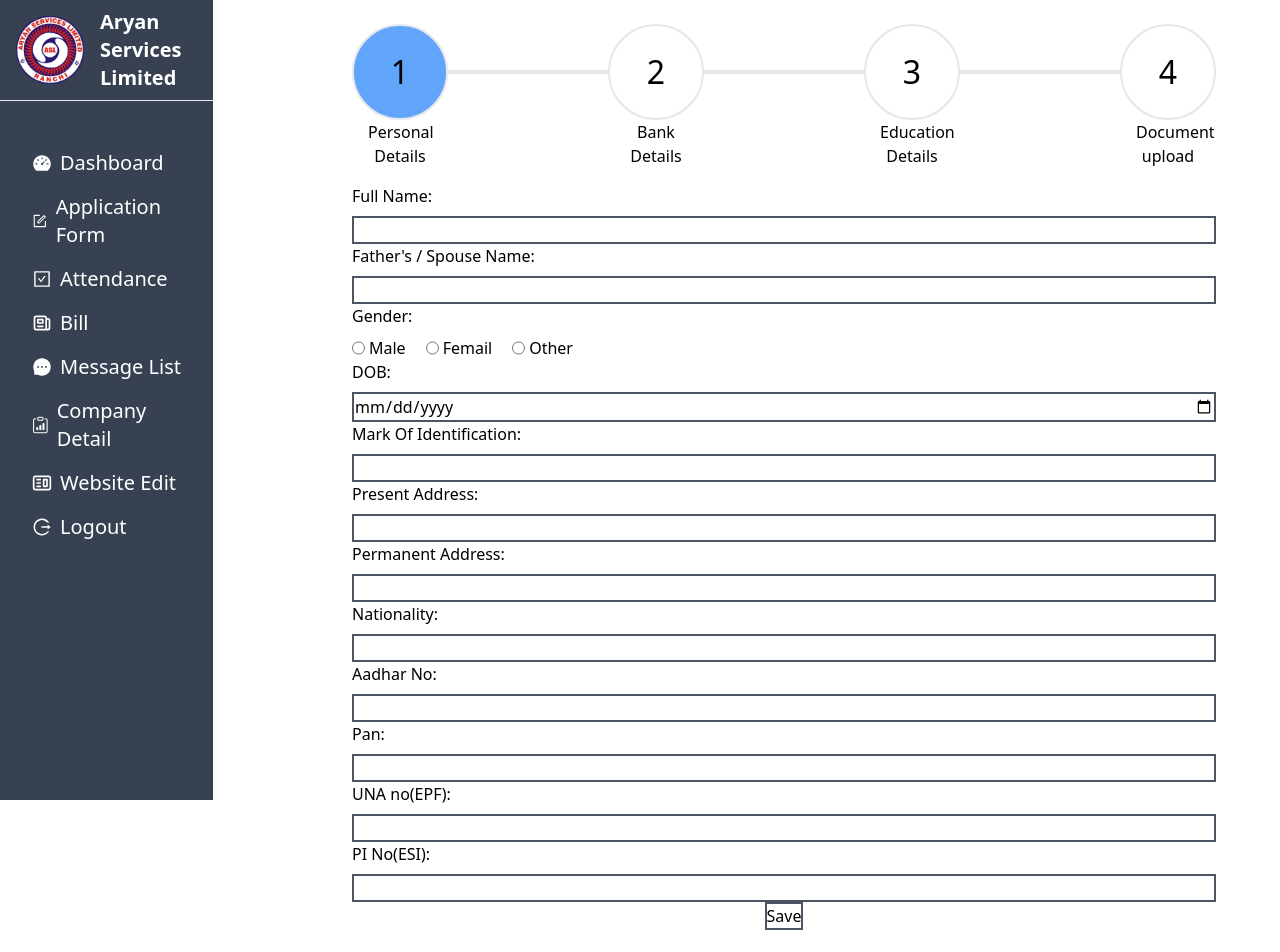
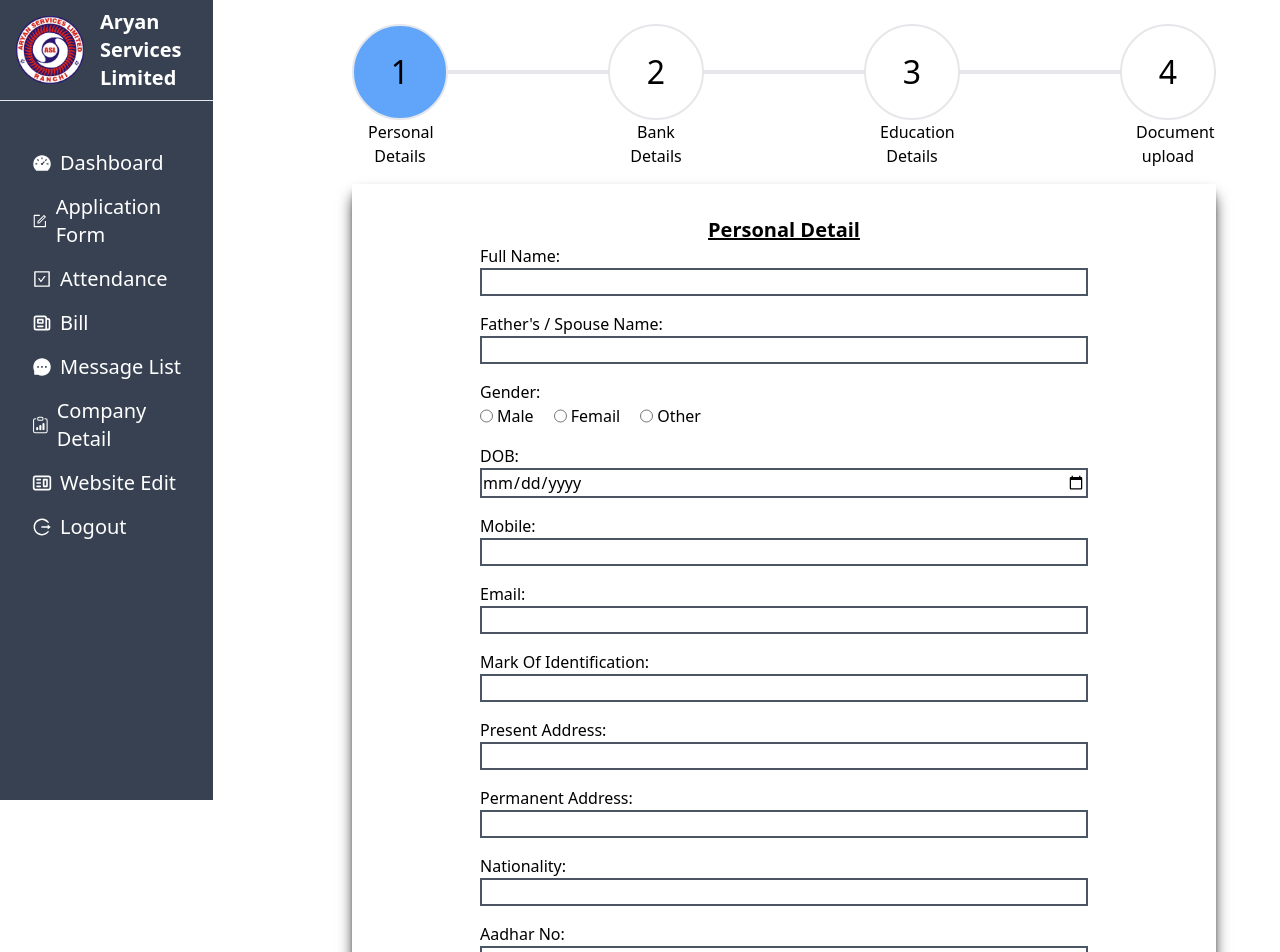
Before and after one commit to Raushan132/aryan_services, a React (Vite) app: page /admin/application in a window 1280 px wide. Shown: the top 952 px of the page. Before the commit the page ends 930 px from the top, so only its background shows below. Built offline with nearby package versions, Linux system fonts and the light colour scheme.

Commit message:
add Eduction form banck form and personal form component

```diff
--- a/src/assets/backcomp/application/Application.jsx
+++ b/src/assets/backcomp/application/Application.jsx
@@ -1,17 +1,21 @@
-import React from 'react'
+import React, { useState } from 'react'
+import BankForm from './BankForm'
+import EducationForm from './EducationForm'
 import MultiStep from './MultiStep'
 import PersonalForm from './PersonalForm'
 
 const Application = () => {
 
-
+  const[step,setStep]=useState(1);
 
   return (
     <>
 
          <MultiStep />
-         <PersonalForm />
-
+        {step===1 && <PersonalForm />}
+        {step===2 && <BankForm />}
+         {step===3 && <EducationForm />}
+         {step===4}
     </>
   )
 }
--- /dev/null
+++ b/src/assets/backcomp/application/BankForm.jsx
@@ -0,0 +1,52 @@
+import React from 'react'
+
+const BankForm = () => {
+    return (
+        <>
+            <div className="mx-16 px-32 py-8 shadow-lg shadow-black">
+                <div></div>
+                <div>
+
+                <div className="text-center text-xl font-bold underline">Bank Detail</div>
+                <form className='flex flex-col gap-4'>
+                    <div className='flex flex-col  '>
+                        <label htmlFor="">Bank Name:</label>
+                        <input type="text" name="" id="" className='border-2 border-gray-600' />
+                    </div>
+                    <div className='flex flex-col '>
+                        <label htmlFor="">Account Number:</label>
+                        <input type="text" name="" id="" className='border-2 border-gray-600' />
+                    </div>
+
+                    <div className='flex flex-col '>
+                        <label htmlFor="">Branch:</label>
+                        <input type="text" name="" id="" className='border-2 border-gray-600' />
+                    </div>
+                    <div className='flex flex-col '>
+                        <label htmlFor="">IFSC:</label>
+                        <input type="text" name="" id="" className='border-2 border-gray-600' />
+                    </div>
+
+                    <div className='flex flex-col '>
+                        <label htmlFor="">Type Of Account:</label>
+                        <div className="flex gap-5">
+                            <span className='flex gap-1'> <input type="radio" name="accountType" className='border-2 border-gray-600' />SAVING</span>
+                            <span className='flex gap-1'><input type="radio" name="accountType" className='border-2 border-gray-600' />CURRENT</span>
+                         </div>
+                    </div>
+
+                    <div className='flex gap-16 justify-center'>
+
+                        <input type="submit" name="" value="Save" className='border-2 px-16 bg-green-300 border-gray-200  hover:bg-green-400  cursor-pointer' />
+                        <input type="submit" name="" value="Next" className='border-2 px-16 bg-blue-300 border-gray-200  hover:bg-blue-400  cursor-pointer' />
+                    </div>
+
+                </form>
+                </div>
+
+            </div>
+        </>
+    )
+}
+
+export default BankForm
--- /dev/null
+++ b/src/assets/backcomp/application/EducationForm.jsx
@@ -0,0 +1,73 @@
+import React from 'react'
+
+const EducationForm = () => {
+    return (
+        <>
+            <div className="mx-16 px-32 py-8 shadow-lg shadow-black">
+                <div></div>
+                <div>
+
+                    <div className="text-center text-xl font-bold underline">Educational Detail</div>
+                    <form className='flex flex-col gap-4'>
+                        <div className='flex flex-col  '>
+                            <label htmlFor="">Education Level:</label>
+                            <input type="text" name="" id="" className='border-2 border-gray-600' />
+                        </div>
+                        <div className='flex flex-col '>
+                            <label htmlFor="">Education Qualification:</label>
+                            <input type="text" name="" id="" className='border-2 border-gray-600' />
+                        </div>
+
+                        <div className='flex flex-col '>
+                            <label htmlFor="">Degree:</label>
+                            <input type="text" name="" id="" className='border-2 border-gray-600' />
+                        </div>
+                        <div className='flex flex-col '>
+                            <label htmlFor="">Board/University:</label>
+                            <input type="text" name="" id="" className='border-2 border-gray-600' />
+                        </div>
+                        <div className='flex flex-col '>
+                            <label htmlFor="">Year:</label>
+                            <input type="text" name="" id="" className='border-2 border-gray-600' />
+                        </div>
+
+                        <div className='flex flex-col '>
+                            <label htmlFor="">Percentage%:</label>
+                            <input type="text" name="" id="" className='border-2 border-gray-600' />
+                        </div>
+                        <div></div>
+
+                        <div className='flex flex-col '>
+                            <label htmlFor="">Experience:</label>
+                            <input type="text" name="" id="" className='border-2 border-gray-600' />
+                        </div>
+
+                        <div className='flex flex-col '>
+                <label htmlFor="">Company Name:</label>
+                <input type="text" name="" id="" className='border-2 border-gray-600' />
+            </div>
+            <div className='flex flex-col '>
+                <label htmlFor="">Designation:</label>
+                <input type="text" name="" id="" className='border-2 border-gray-600' />
+            </div>
+
+            <div className='flex flex-col '>
+                <label htmlFor="">Duration:</label>
+                <input type="text" name="" id="" className='border-2 border-gray-600' />
+            </div>
+
+                        <div className='flex gap-16 justify-center'>
+
+                            <input type="submit" name="" value="Save" className='border-2 px-16 bg-green-300 border-gray-200  hover:bg-green-400  cursor-pointer' />
+                            <input type="submit" name="" value="Next" className='border-2 px-16 bg-blue-300 border-gray-200  hover:bg-blue-400  cursor-pointer' />
+                        </div>
+
+                    </form>
+                </div>
+
+            </div>
+        </>
+    )
+}
+
+export default EducationForm
--- a/src/assets/backcomp/application/MultiStep.jsx
+++ b/src/assets/backcomp/application/MultiStep.jsx
@@ -1,5 +1,5 @@
 import React, { useState } from 'react'
-import { handleLineStep,handleStep } from './MultiStepLogin'
+import { handleLineStep,handleStep } from './MultiStepLogic'
 
 const MultiStep = () => {
      const[step,setStep] = useState(1)
--- a/src/assets/backcomp/application/PersonalForm.jsx
+++ b/src/assets/backcomp/application/PersonalForm.jsx
@@ -2,20 +2,30 @@ import React from 'react'
 
 const PersonalForm = () => {
 
+
+   const handleSubmit=(e)=>{
+
+         var formData=new FormData();
+         formData.append("hello","time")
+         localStorage.setItem("personal",formData)
+
+   }
+
     return (
         <>
 
-            <div className="mx-16">
-                <form>
-                    <div className='flex flex-col  gap-2'>
+            <div className="mx-16 px-32 py-8 shadow-lg shadow-black">
+                <div className="text-center text-xl font-bold underline">Personal Detail</div>
+                <form   className='flex flex-col gap-4'>
+                    <div className='flex flex-col  '>
                         <label htmlFor="">Full Name:</label>
                         <input type="text" name="" id="" className='border-2 border-gray-600' />
                     </div>
-                    <div className='flex flex-col  gap-2'>
+                    <div className='flex flex-col '>
                         <label htmlFor="">Father's / Spouse Name:</label>
                         <input type="text" name="" id="" className='border-2 border-gray-600' />
                     </div>
-                    <div className='flex flex-col  gap-2'>
+                    <div className='flex flex-col '>
                         <label htmlFor="">Gender:</label>
                         <div className="flex gap-5">
                            <span className='flex gap-1'> <input type="radio" name="gender" className='border-2 border-gray-600' />Male</span>
@@ -23,46 +33,55 @@ const PersonalForm = () => {
                             <span className='flex gap-1'><input type="radio" name="gender"  className='border-2 border-gray-600' />Other</span>
                         </div>
                     </div>
-                    <div className='flex flex-col  gap-2'>
+                    <div className='flex flex-col '>
                         <label htmlFor="">DOB:</label>
                         <input type="date" name="" id="" className='border-2 border-gray-600' />
                     </div>
-                    <div className='flex flex-col  gap-2'>
+                    <div className='flex flex-col '>
+                        <label htmlFor="">Mobile:</label>
+                        <input type="text" name="" id="" className='border-2 border-gray-600' />
+                    </div>
+                    <div className='flex flex-col '>
+                        <label htmlFor="">Email:</label>
+                        <input type="text" name="" id="" className='border-2 border-gray-600' />
+                    </div>
+                    <div className='flex flex-col '>
                         <label htmlFor="">Mark Of Identification:</label>
                         <input type="text" name="" id="" className='border-2 border-gray-600' />
                     </div>
-                    <div className='flex flex-col  gap-2'>
+                    <div className='flex flex-col '>
                         <label htmlFor="">Present Address:</label>
                         <input type="text" name="" id="" className='border-2 border-gray-600' />
                     </div>
-                    <div className='flex flex-col  gap-2'>
+                    <div className='flex flex-col '>
                         <label htmlFor="">Permanent Address:</label>
                         <input type="text" name="" id="" className='border-2 border-gray-600' />
                     </div>
-                    <div className='flex flex-col  gap-2'>
+                    <div className='flex flex-col '>
                         <label htmlFor="">Nationality:</label>
                         <input type="text" name="" id="" className='border-2 border-gray-600' />
                     </div>
-                    <div className='flex flex-col  gap-2'>
+                    <div className='flex flex-col '>
                         <label htmlFor="">Aadhar No:</label>
                         <input type="text" name="" id="" className='border-2 border-gray-600' />
                     </div>
-                    <div className='flex flex-col  gap-2'>
+                    <div className='flex flex-col '>
                         <label htmlFor="">Pan:</label>
                         <input type="text" name="" id="" className='border-2 border-gray-600' />
                     </div>
-                    <div className='flex flex-col  gap-2'>
+                    <div className='flex flex-col '>
                         <label htmlFor="">UNA no(EPF):</label>
                         <input type="text" name="" id="" className='border-2 border-gray-600' />
                     </div>
-                    <div className='flex flex-col  gap-2'>
+                    <div className='flex flex-col '>
                         <label htmlFor="">PI No(ESI):</label>
                         <input type="text" name="" id="" className='border-2 border-gray-600' />
                     </div>
 
-                    <div className='flex flex-col items-center justify-center'>
+                    <div className='flex gap-16 justify-center'>
 
-                        <input type="submit" name="" value="Save" className='border-2 border-gray-600' />
+                        <input type="button" onClick={handleSubmit}  value="Save" className='border-2 px-16 bg-green-300 border-gray-200  hover:bg-green-400  cursor-pointer' />
+                        <input type="submit" name=""  value="Next" className='border-2 px-16 bg-blue-300 border-gray-200  hover:bg-blue-400  cursor-pointer' />
                     </div>
 
                 </form>
```
Also changed, not shown: src/assets/backcomp/application/UploadFile.jsx (added, +10 -0 lines), src/assets/backcomp/application/MultiStepLogic.jsx (renamed from src/assets/backcomp/application/MultiStepLogin.jsx).
